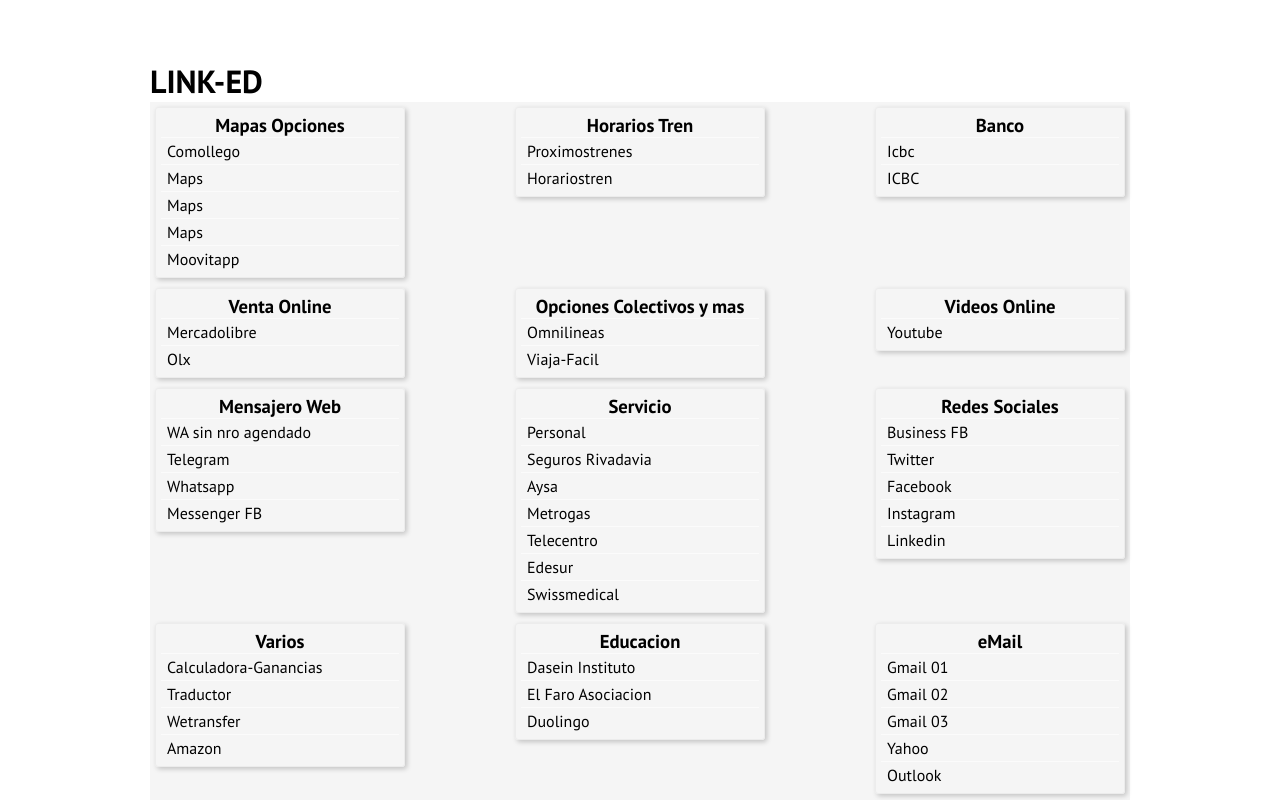
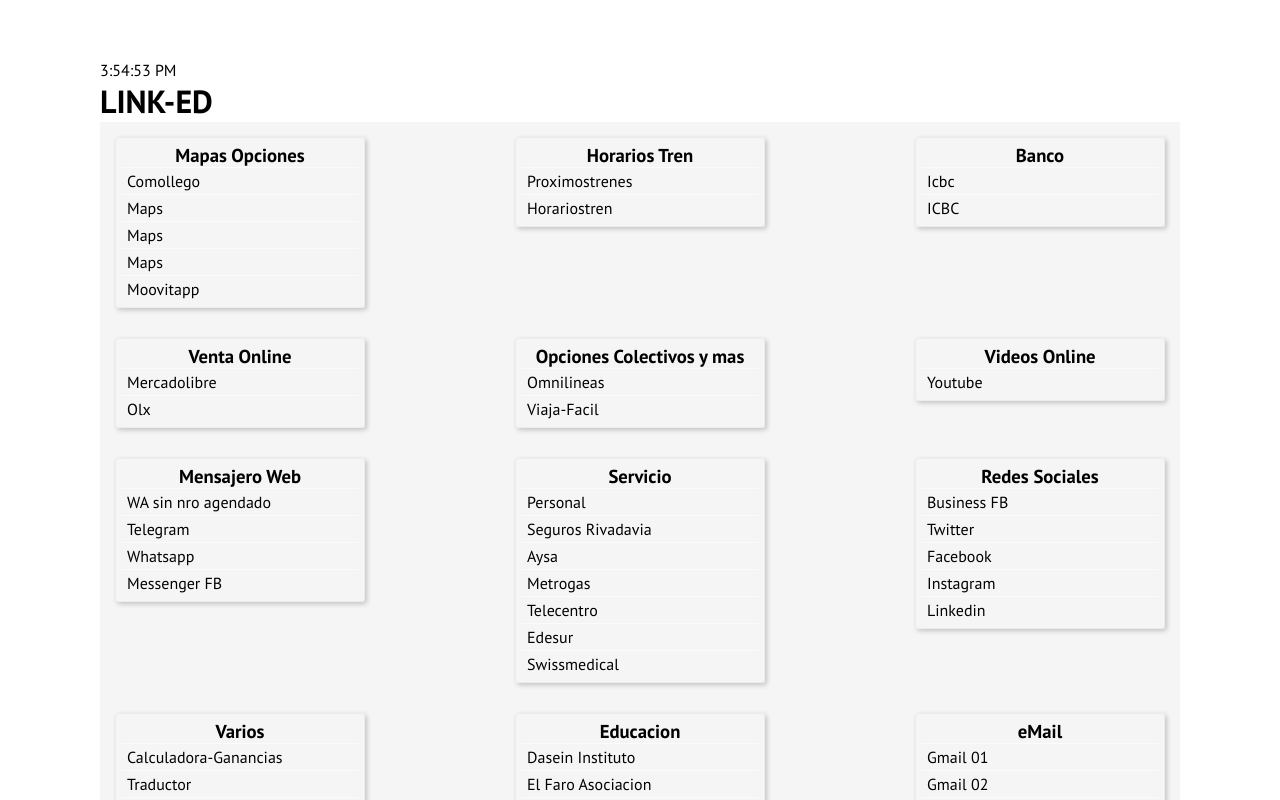
Before and after one commit to br1-gtr/zelda_app, a React (Vite) app: page / in a window 1280 px wide. Shown: the top 800 px of the page. Built offline with nearby package versions, Linux system fonts and the light colour scheme.

Commit message:
comp reloj

```diff
--- a/src/App.css
+++ b/src/App.css
@@ -7,7 +7,7 @@
 .app {
 	margin-top: 50px;
 	width: 100vw;
-	padding: 10px 150px;
+	padding: 10px 100px;
 	& .contenedor {
 		width: 100%;
 		height: auto;
--- a/src/App.jsx
+++ b/src/App.jsx
@@ -1,6 +1,7 @@
 import './App.css';
 import { useEffect, useState } from 'react';
 import { DATOS_EXCEL } from './DATOS_EXCEL/DATOS_EXCEL.js';
+import { Reloj } from './components/Reloj';
 import { Seccion } from './components/Seccion';
 
 function App() {
@@ -27,6 +28,7 @@
 
 	return (
 		<div className="app">
+			<Reloj />
 			<h1>LINK-ED</h1>
 			<div className="contenedor">
 				{cat.map((categoria) => {
--- /dev/null
+++ b/src/components/Reloj.jsx
@@ -0,0 +1,11 @@
+import { useState, useEffect } from 'react';
+export const Reloj = () => {
+	const [time, setTime] = useState();
+	useEffect(() => {
+		setInterval(() => {
+			const datosHora = new Date();
+			setTime(datosHora.toLocaleTimeString());
+		}, 1000);
+	}, []);
+	return <div>{time}</div>;
+};
--- a/src/style/Seccion.css
+++ b/src/style/Seccion.css
@@ -1,7 +1,7 @@
 .seccion_container {
 	max-width: 250px;
 	padding: 5px;
-	margin: 5px;
+	margin: 15px;
 	border: 1px solid rgb(236, 236, 236);
 	border-radius: 3px;
 	box-shadow: 2px 2px 5px rgba(0, 0, 0, 0.205);
```
